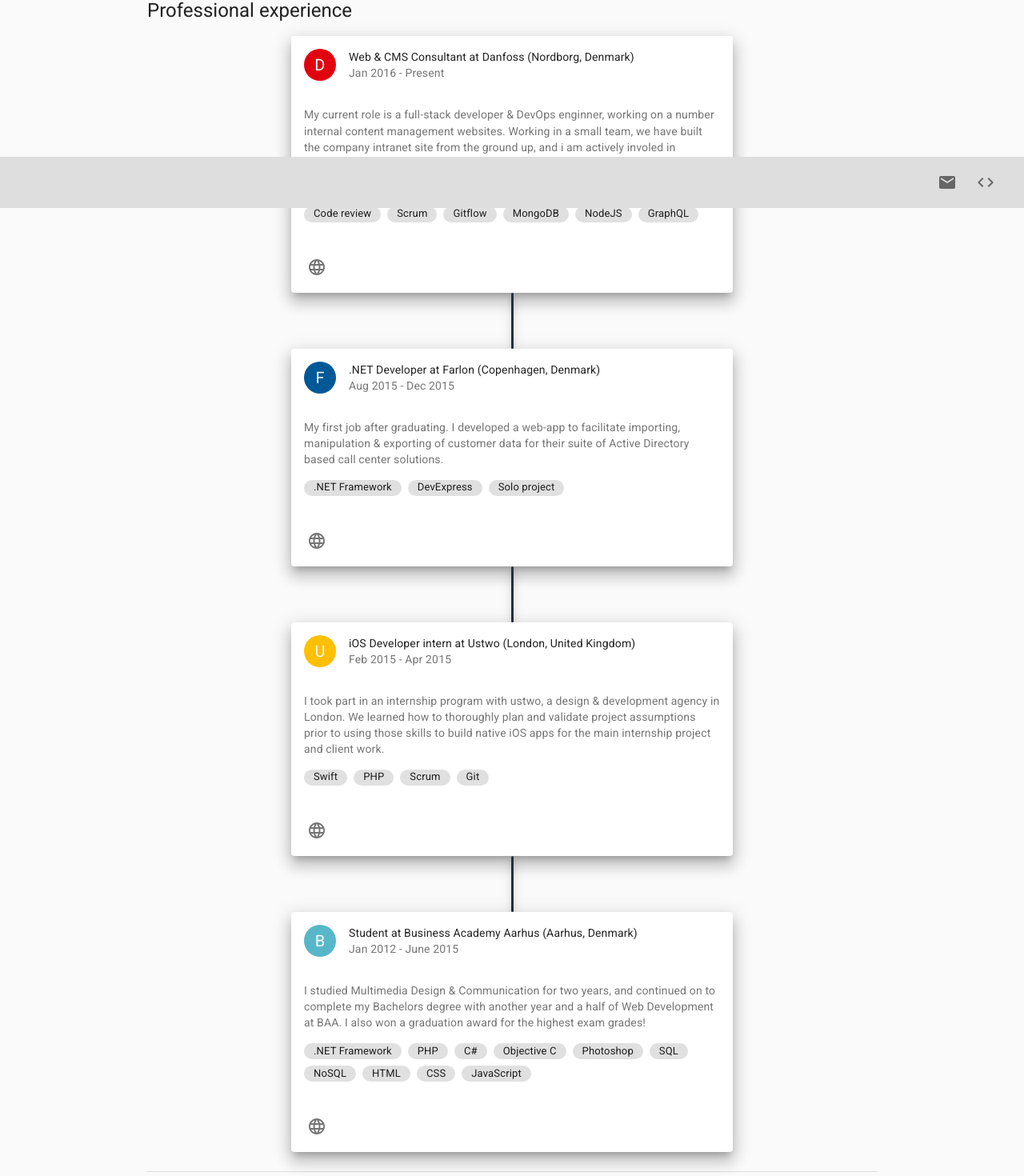
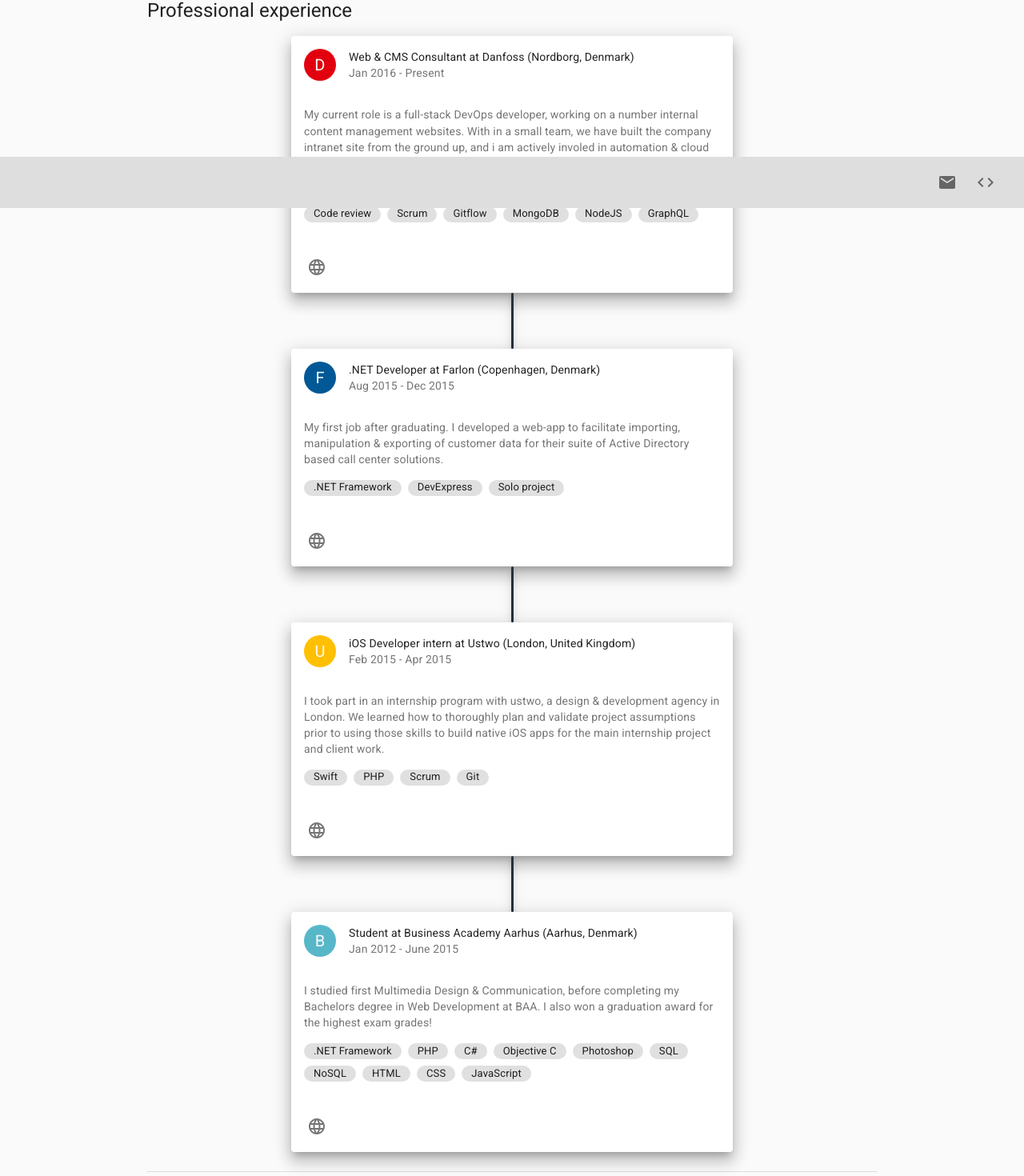
Before and after one commit to alexbechmann/cv, a React (Create React App) app: page / in a window 1280 px wide. Shown: the part 540-2010 px from the top of the page at 80% size. Built offline with nearby package versions, Linux system fonts and the light colour scheme.

Commit message:
updated texts

```diff
--- a/src/components/Experience.tsx
+++ b/src/components/Experience.tsx
@@ -14,7 +14,7 @@ const jobs: JobCardProps[] = [
     companyName: 'Danfoss',
     role: 'Web & CMS Consultant',
     description:
-      'My current role is a full-stack developer & DevOps enginner, working on a number internal content management websites. Working in a small team, we have built the company intranet site from the ground up, and i am actively involed in automation & cloud infrastructure for www.danfoss.com.',
+      'My current role is a full-stack DevOps developer, working on a number internal content management websites. With in a small team, we have built the company intranet site from the ground up, and i am actively involed in automation & cloud infrastructure for www.danfoss.com.',
     timespan: 'Jan 2016 - Present',
     color: '#e2000f',
     url: 'https://www.danfoss.com/',
@@ -63,7 +63,7 @@ const jobs: JobCardProps[] = [
     companyName: 'Business Academy Aarhus',
     role: 'Student',
     description:
-      'I studied Multimedia Design & Communication for two years, and continued on to complete my Bachelors degree with another year and a half of Web Development at BAA. I also won a graduation award for the highest exam grades!',
+      'I studied first Multimedia Design & Communication, before completing my Bachelors degree in Web Development at BAA. I also won a graduation award for the highest exam grades!',
     timespan: 'Jan 2012 - June 2015',
     color: '#57B7C9',
     url: 'https://www.baaa.dk/',
```
